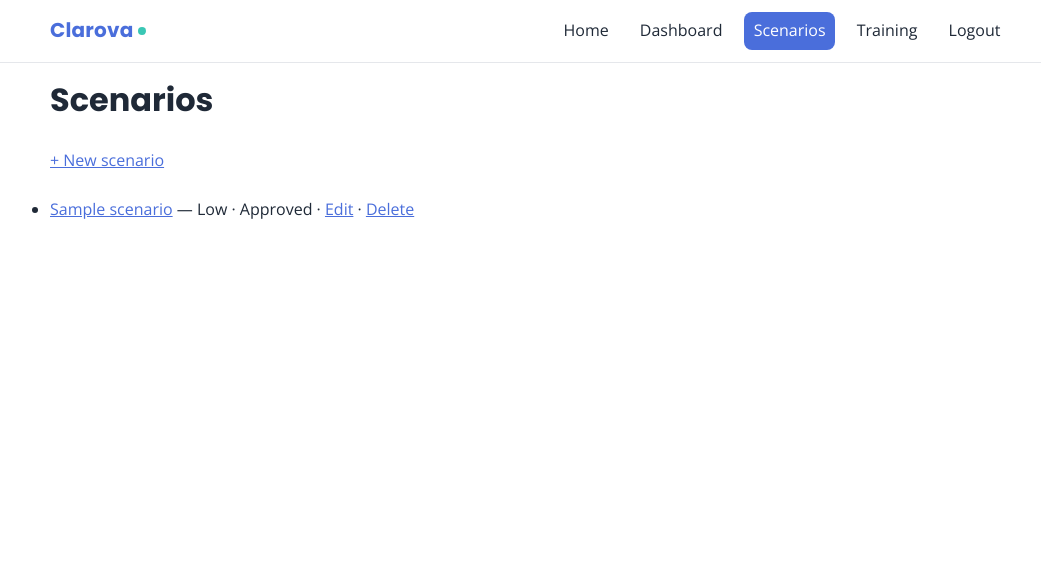
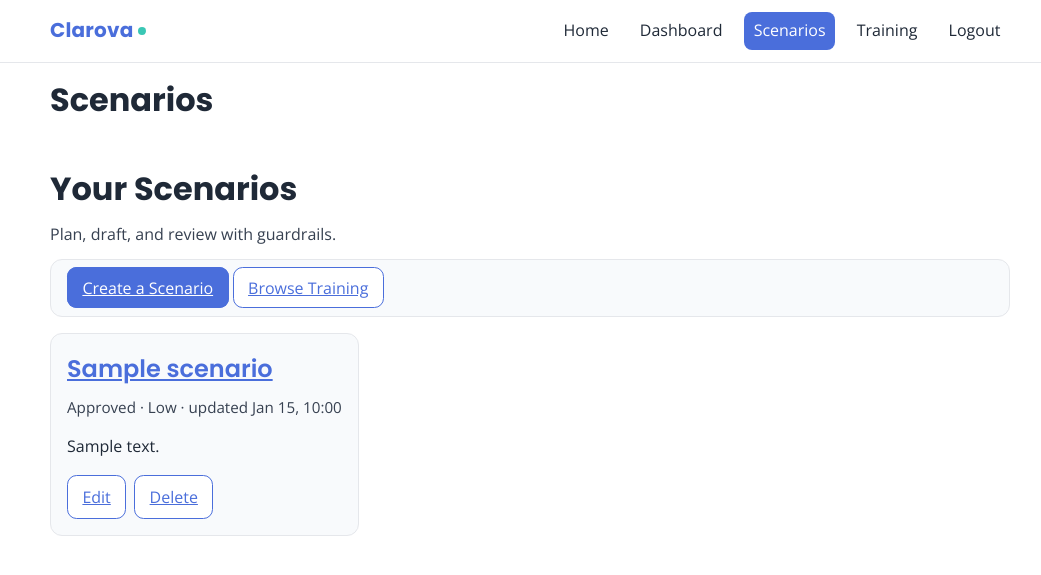
Before and after one commit to HelenLloydJeng/clarova-mvp, a Django app: page /scenarios/ in a window 1280 px wide. Shown: the top 575 px of the page, without its empty margins (110-1151 px from the left). Run offline with Django 3.2, Linux system fonts and the light colour scheme; a user stored in the database is signed in; tables that the repository leaves empty hold one stand-in row (values such as "Sample post").

Commit message:
UI: card grid layout for Scenarios and Training list pages

```diff
--- a/templates/scenarios/list.html
+++ b/templates/scenarios/list.html
@@ -3,20 +3,39 @@
 {% block content %}
 <h1>Scenarios</h1>
 
-<p><a href="{% url 'scenarios:create' %}">+ New scenario</a></p>
+<section class="section">
+  <h1>Your Scenarios</h1>
+  <p class="lead">Plan, draft, and review with guardrails.</p>
 
-{% if scenarios %}
-  <ul>
+  <div class="card compact" style="margin-bottom:1rem;">
+    <a class="btn btn-primary" href="{% url 'scenarios:create' %}">Create a Scenario</a>
+    <a class="btn" href="{% url 'training:list' %}">Browse Training</a>
+  </div>
+
+  <div class="grid">
     {% for s in scenarios %}
-      <li>
-        <a href="{% url 'scenarios:detail' s.pk %}">{{ s.title }}</a>
-        — {{ s.get_severity_display }} · {{ s.get_status_display }}
-        · <a href="{% url 'scenarios:edit' s.pk %}">Edit</a>
-        · <a href="{% url 'scenarios:delete' s.pk %}">Delete</a>
-      </li>
+      <article class="card compact">
+        <h2 class="card-title">
+          <a href="{% url 'scenarios:detail' s.pk %}">{{ s.title }}</a>
+        </h2>
+        <p class="card-meta">
+          {{ s.get_status_display }}{% if s.severity %} · {{ s.get_severity_display }}{% endif %}
+          {% if s.updated_at %} · updated {{ s.updated_at|date:"M j, H:i" }}{% endif %}
+        </p>
+        {% if s.summary %}
+          <p>{{ s.summary|truncatechars:140 }}</p>
+        {% endif %}
+        <div class="card-actions">
+          <a class="btn" href="{% url 'scenarios:edit' s.pk %}">Edit</a>
+          <a class="btn btn-danger" href="{% url 'scenarios:delete' s.pk %}">Delete</a>
+        </div>
+      </article>
+    {% empty %}
+      <article class="card">
+        <p>You don’t have any scenarios yet.</p>
+        <a class="btn btn-primary" href="{% url 'scenarios:create' %}">Create your first Scenario</a>
+      </article>
     {% endfor %}
-  </ul>
-{% else %}
-  <p>No scenarios yet. <a href="{% url 'scenarios:create' %}">Create one</a>.</p>
-{% endif %}
+  </div>
+</section>
 {% endblock %}
```
Also changed, not shown: templates/training/list.html (+30 -12 lines).
